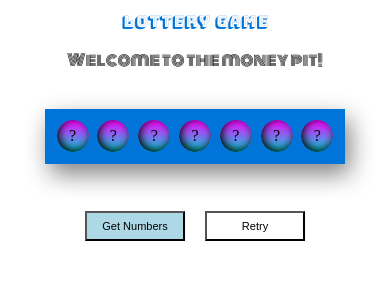
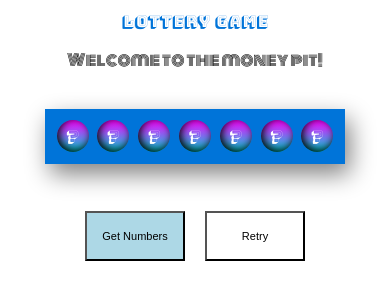
Before and after one commit to tdostilio/lottery-exercise, a plain HTML site: page index.html in a window 390 px wide. Drawn offline with nearby package versions, Linux system fonts and the light colour scheme.

Commit message:
finished ball styling, moving onto adding sparkles

```diff
--- a/styles/main.css
+++ b/styles/main.css
@@ -69,14 +69,15 @@
     justify-content: center;
     align-items: center;
     border-radius: 100%;
-    background-color: white;
-    border-color:  -webkit-gradient(linear, left top, left bottom, from(#fc00ff), to(#00dbde));
+    color: white;
+    font-family: 'Bungee Shade', cursive;
+    border-color:  -webkit-gradient(linear, left top, left bottom, from(#7b4397), to(#dc2430));
     background-color: -webkit-linear-gradient(top, #fc00ff, #00dbde);
     background-image: -moz-linear-gradient(top, #fc00ff, #00dbde);
     background-image: linear-gradient(to bottom, #fc00ff, #00dbde);;
     width: 6rem;
     height: 6rem;
-    /*box-shadow: inset 5px -3px 15px #000000;*/
+    box-shadow: -2px 2px 5px gray;
     transition: all 600ms cubic-bezier(0.215, 0.61, 0.355, 1);
     /*z-index: -2;*/
 }
@@ -94,7 +95,7 @@
     width: 10%;
     margin: 10px;
     font-size: 1em;
-    height: 30px;
+    height: 100px;
     overflow: hidden;
     background-color: lightblue;
     color:black;
@@ -105,7 +106,7 @@
     width: 10%;
     margin: 10px;
     font-size: 1em;
-    height: 30px;
+    height: 100px;
     overflow: hidden;
     background-color: white;
     color:black;
@@ -113,7 +114,7 @@
 
 }
 .transformed {
-    transform: translate(0, -150px);
+    transform: translate(0, -160px);
     /*z-index: -2;*/
 
 }
@@ -129,7 +130,9 @@
     .page-title {
         font-size: 2em;
     }
-
+    .introduction {
+        font-size: 2em;
+    }
     .transformed {
         transform: translate(0, -97px);
     }
@@ -141,11 +144,13 @@
     .lottery-button {
         font-size: 15px;
         width: 150px;
+        height: 100px;
     }
 
     .refresh-button {
         font-size: 15px;
         width: 150px;
+        height: 100px;
     }
 }
 
@@ -175,10 +180,12 @@
     .lottery-button {
         font-size: 11px;
         width: 100px;
+        height: 50px;
     }
 
     .refresh-button {
         font-size: 11px;
         width: 100px;
+        height: 50px;
     }
 }
```
